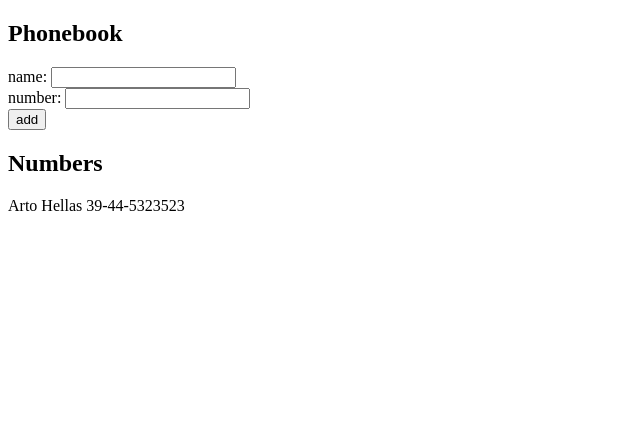
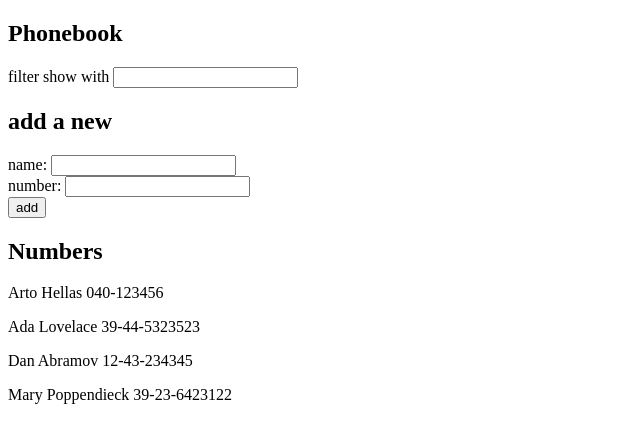
Before and after one commit to alexbaciu28/fullstackopen, a React (Vite) app in the folder part2/phonebook/: page / in a window 1280 px wide. Shown: the top 442 px of the page, without its empty margins (0-640 px from the left). Built offline with nearby package versions, Linux system fonts and the light colour scheme.

Commit message:
Finished exercise 2.9

```diff
--- a/part2/phonebook/src/App.jsx
+++ b/part2/phonebook/src/App.jsx
@@ -1,17 +1,22 @@
 import { useState } from 'react'
 
 const App = () => {
-  const [persons, setPersons] = useState([
-    { name: 'Arto Hellas', phone: '39-44-5323523' }
+    const [persons, setPersons] = useState([
+    { name: 'Arto Hellas', number: '040-123456', id: 1 },
+    { name: 'Ada Lovelace', number: '39-44-5323523', id: 2 },
+    { name: 'Dan Abramov', number: '12-43-234345', id: 3 },
+    { name: 'Mary Poppendieck', number: '39-23-6423122', id: 4 }
   ])
   const [newName, setNewName] = useState('')
-  const [newPhone, setNewPhone] = useState('')
+  const [newNumber, setNewNumber] = useState('')
+  const [newFilter, setNewFilter] = useState('')
 
   const addPerson = (event) => {
     event.preventDefault()
     const personObject = {
       name: newName,
-      phone: newPhone
+      phone: newNumber,
+      id: String(persons.length + 1)
     }
 
     if (persons.some(person => person.name === personObject.name)) {
@@ -26,24 +31,35 @@
     setNewName(event.target.value)
   }
 
-  const handlePhoneChange = (event) => {
-    setNewPhone(event.target.value)
+  const handleNumberChange = (event) => {
+    setNewNumber(event.target.value)
   }
+
+  const handleFilterChange = (event) => {
+    setNewFilter(event.target.value)
+    console.log(newFilter)
+  }
+
+  const personsToShow = persons.filter(person =>
+    person.name.toLowerCase().includes(newFilter.toLowerCase()))
 
   return (
     <div>
       <h2>Phonebook</h2>
+      <div>filter show with <input value={newFilter}
+            onChange={handleFilterChange}/></div>
+      <h2>add a new</h2>
       <form onSubmit={addPerson}>
         <div>name: <input value={newName} onChange={handleNameChange}/></div>
-        <div>number: <input value={newPhone} onChange={handlePhoneChange}/></div>
+        <div>number: <input value={newNumber} onChange={handleNumberChange}/></div>
         <div>
           <button type="submit">add</button>
         </div>
       </form>
       <h2>Numbers</h2>
-      {persons.map(person =>
-      <p key={person.name}>
-        {person.name} {person.phone}
+      {personsToShow.map(person =>
+      <p key={person.id}>
+        {person.name} {person.number}
       </p>)}
     </div>
   )
```
